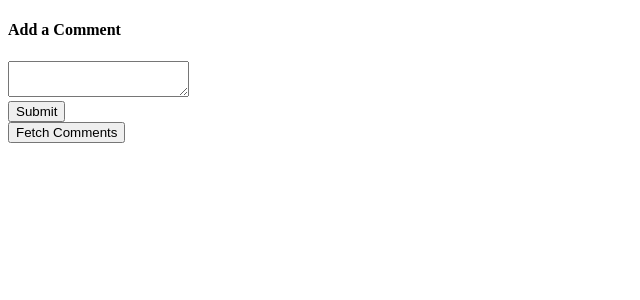
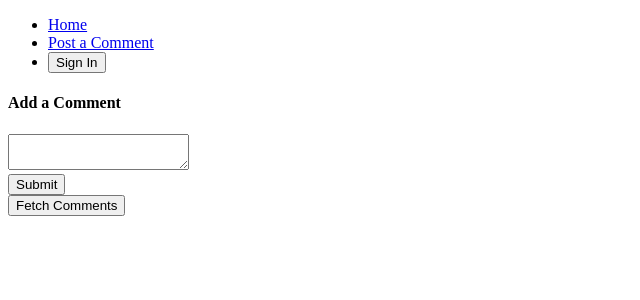
Before and after one commit to KChadwick96/React-Testing, a React (Create React App) app: page /post in a window 1280 px wide. Shown: the top 300 px of the page, without its empty margins (0-640 px from the left). Built offline with nearby package versions, Linux system fonts and the light colour scheme.

Commit message:
auth reducer, action creator

```diff
--- a/src/actions/index.js
+++ b/src/actions/index.js
@@ -1,6 +1,6 @@
 import axios from 'axios';
 
-import { SAVE_COMMENT, FETCH_COMMENTS } from 'actions/types';
+import { SAVE_COMMENT, FETCH_COMMENTS, CHANGE_AUTH } from 'actions/types';
 
 export const saveComment = comment => {
     return {
@@ -17,3 +17,10 @@
         response
     };
 };
+
+export const changeAuth = isLoggedIn => {
+    return {
+        type: CHANGE_AUTH,
+        logged_in: isLoggedIn
+    }
+}
--- a/src/actions/types.js
+++ b/src/actions/types.js
@@ -1,2 +1,3 @@
 export const SAVE_COMMENT = 'SAVE_COMMENT';
 export const FETCH_COMMENTS = 'FETCH_COMMENTS';
+export const CHANGE_AUTH = 'CHANGE_AUTH';
--- a/src/components/App.js
+++ b/src/components/App.js
@@ -1,16 +1,48 @@
-import React from 'react';
-import { Route } from 'react-router-dom';
+import React, { Component } from 'react';
+import { Route, Link } from 'react-router-dom';
+import { connect } from 'react-redux';
 
 import CommentBox from 'components/CommentBox';
 import CommentList from 'components/CommentList';
 
-const App = () => {
+class App extends Component {
+
+    renderAuthButton() {
+        const auth = this.props.auth;
+        return (
+            <button>{auth ? 'Sign Out' : 'Sign In'}</button>
+        );
+    }
+
+    renderHeader() {
+        return (
+            <ul>
+                <li>
+                    <Link to="/">Home</Link>
+                </li>
+                <li>
+                    <Link to="/post">Post a Comment</Link>
+                </li>
+                <li>{this.renderAuthButton()}</li>
+            </ul>
+        )
+    }
+
+    render() {
         return (
             <div>
+                {this.renderHeader()}
                 <Route path="/post" component={CommentBox} />
                 <Route path="/" exact component={CommentList} />
             </div>
         );
+    }
 };
 
-export default App;
+const mapStateToProps = state => {
+    return {
+        auth: state.auth
+    }
+};
+
+export default connect(mapStateToProps)(App)
--- /dev/null
+++ b/src/reducers/auth.js
@@ -0,0 +1,13 @@
+import { CHANGE_AUTH } from 'actions/types';
+
+const reducer = (state = false, action) => {
+    switch (action.type) {
+        case CHANGE_AUTH:
+            return action.logged_in;
+
+        default:
+            return state;
+    }
+};
+
+export default reducer;
--- a/src/reducers/index.js
+++ b/src/reducers/index.js
@@ -1,7 +1,9 @@
 import { combineReducers } from 'redux';
 
 import commentsReducer from 'reducers/comments';
+import authReducer from 'reducers/auth';
 
 export default combineReducers({
-    comments: commentsReducer
+    comments: commentsReducer,
+    auth: authReducer
 });
```
Lines whose indentation alone changed are shown as unchanged.
